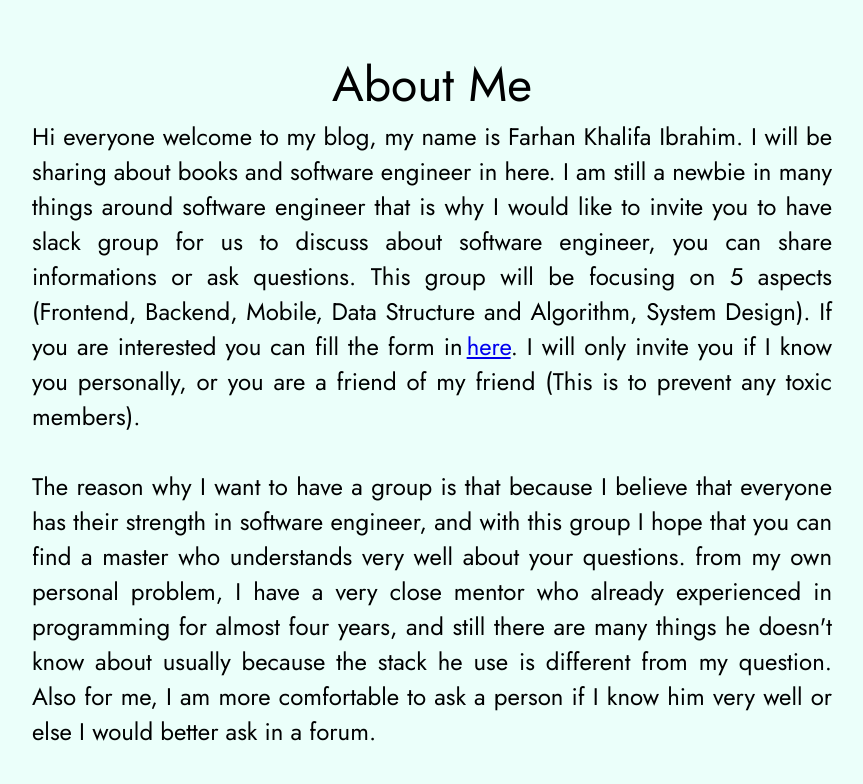
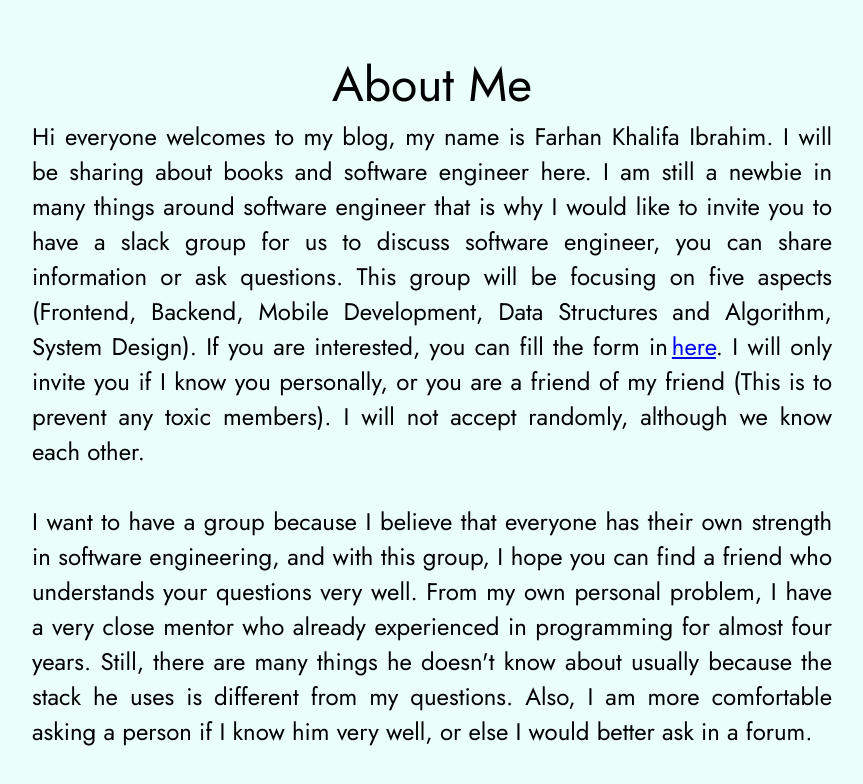
Before and after one commit to Farhan-Khalifa-Ibrahim/personal-blog, a React (Create React App) app: page / in a window 1280 px wide. Shown: the top 784 px of the page, without its empty margins (208-1071 px from the left). Built offline with nearby package versions, Linux system fonts and the light colour scheme.

Commit message:
upgrade writing

```diff
--- a/src/pages/App.js
+++ b/src/pages/App.js
@@ -15,28 +15,28 @@ class App extends React.Component {
         <Container fluid="md" className="inside">
           <Row>
             <Col md="6">
-              Hi everyone welcome to my blog, my name is Farhan Khalifa Ibrahim.
-              I will be sharing about books and software engineer in here. I am
-              still a newbie in many things around software engineer that is why
-              I would like to invite you to have slack group for us to discuss
-              about software engineer, you can share informations or ask
-              questions. This group will be focusing on 5 aspects (Frontend,
-              Backend, Mobile, Data Structure and Algorithm, System Design). If
-              you are interested you can fill the form in
+              Hi everyone welcomes to my blog, my name is Farhan Khalifa
+              Ibrahim. I will be sharing about books and software engineer here.
+              I am still a newbie in many things around software engineer that
+              is why I would like to invite you to have a slack group for us to
+              discuss software engineer, you can share information or ask
+              questions. This group will be focusing on five aspects (Frontend,
+              Backend, Mobile Development, Data Structures and Algorithm, System
+              Design). If you are interested, you can fill the form in
               <a href="https://forms.gle/qZMRF3JwDs7J9rih8">here</a>. I will
               only invite you if I know you personally, or you are a friend of
-              my friend (This is to prevent any toxic members).
+              my friend (This is to prevent any toxic members). I will not
+              accept randomly, although we know each other.
               <br />
-              <br />
-              The reason why I want to have a group is that because I believe
-              that everyone has their strength in software engineer, and with
-              this group I hope that you can find a master who understands very
-              well about your questions. from my own personal problem, I have a
-              very close mentor who already experienced in programming for
-              almost four years, and still there are many things he doesn't know
-              about usually because the stack he use is different from my
-              question. Also for me, I am more comfortable to ask a person if I
-              know him very well or else I would better ask in a forum.
+              <br />I want to have a group because I believe that everyone has
+              their own strength in software engineering, and with this group, I
+              hope you can find a friend who understands your questions very
+              well. From my own personal problem, I have a very close mentor who
+              already experienced in programming for almost four years. Still,
+              there are many things he doesn't know about usually because the
+              stack he uses is different from my questions. Also, I am more
+              comfortable asking a person if I know him very well, or else I
+              would better ask in a forum.
             </Col>
           </Row>
         </Container>
```
